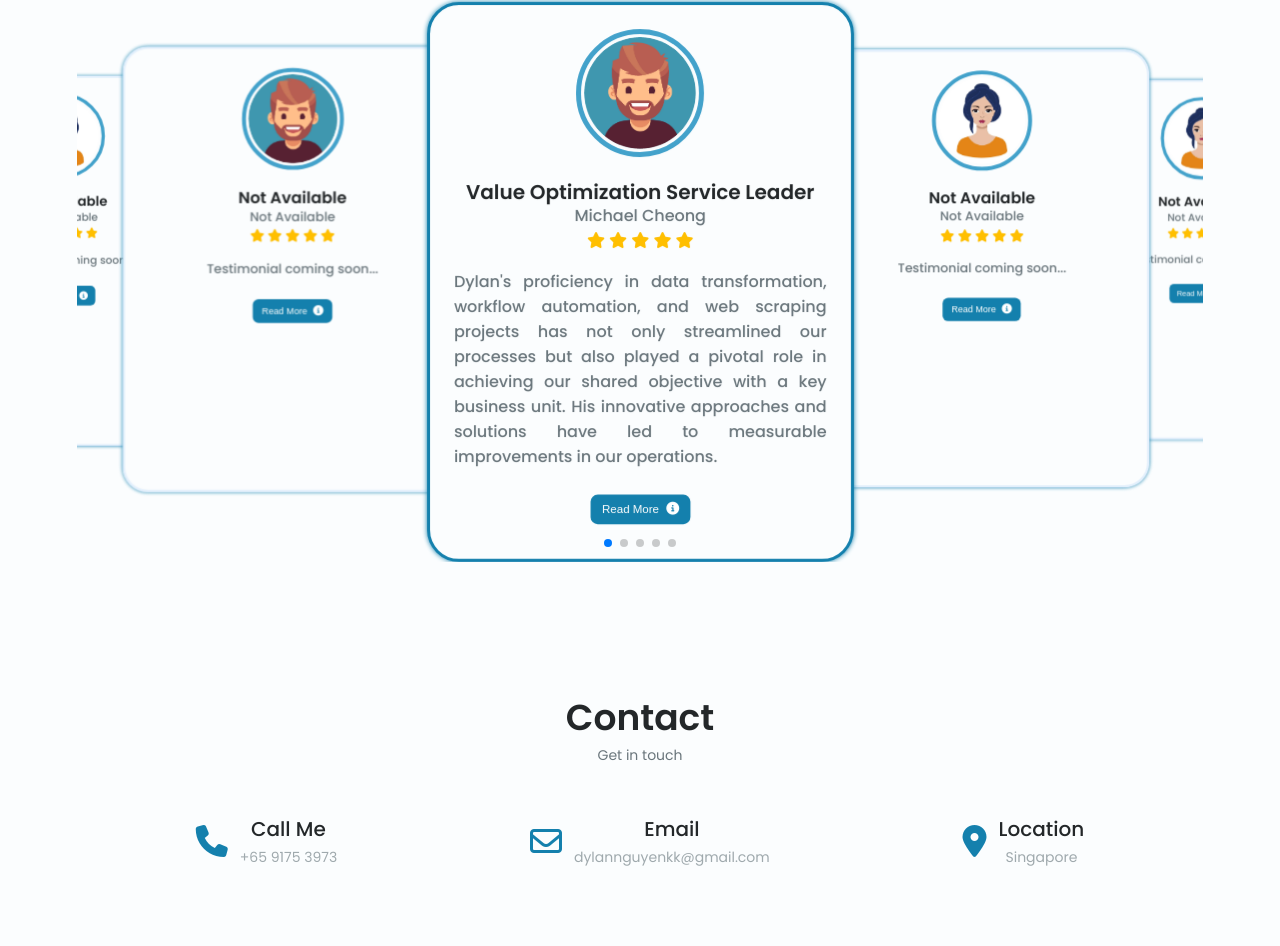
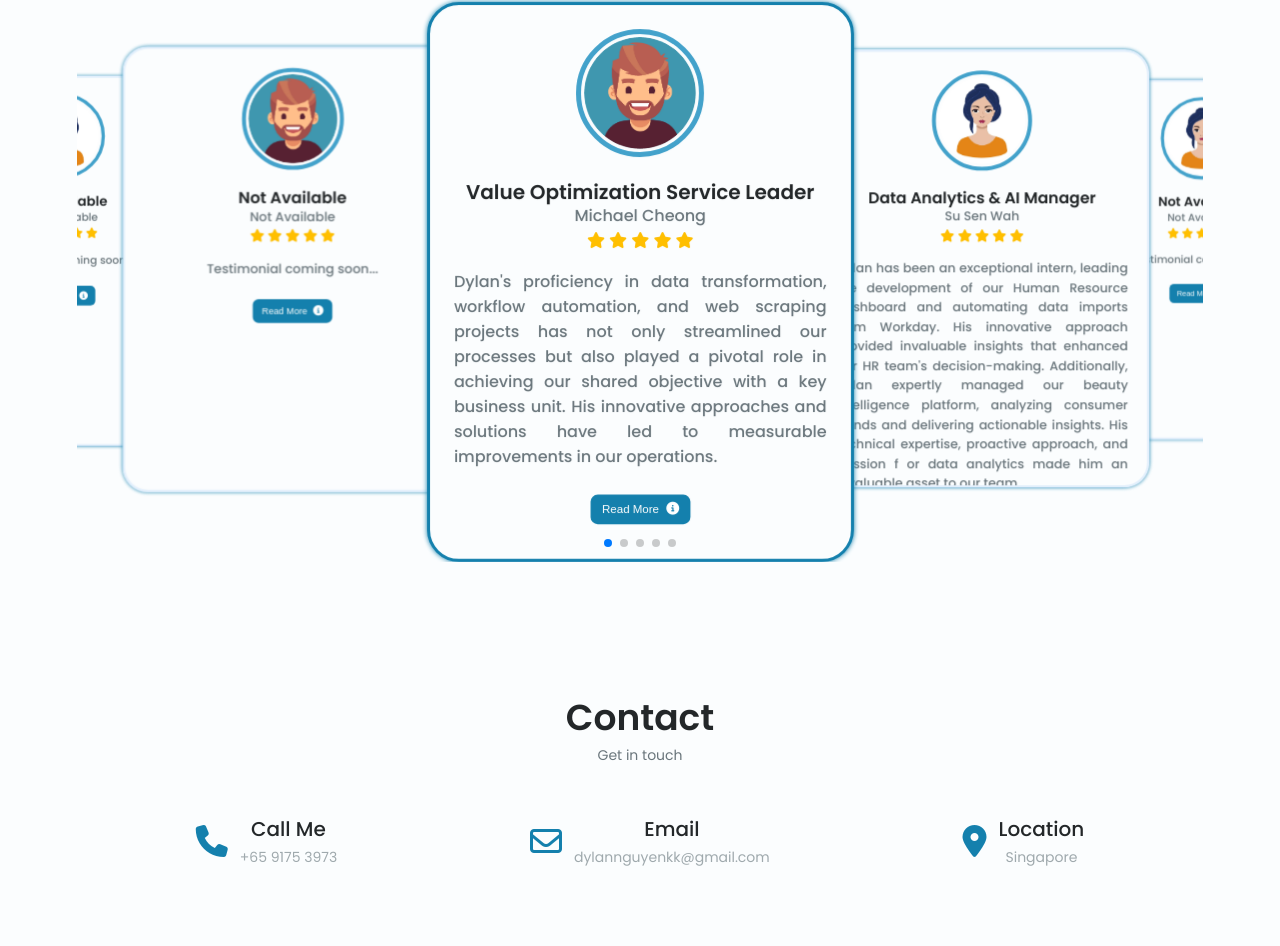
Before and after one commit to DylanNguyen2111/My_Portfolio, a plain HTML site: page index.html in a window 1280 px wide. Shown: the part 5553-6499 px from the top of the page. Drawn offline with nearby package versions, Linux system fonts and the light colour scheme; animation ran at ten frames a second.

Commit message:
update testimonial

```diff
--- a/index.html
+++ b/index.html
@@ -704,8 +704,8 @@
                     </div>
 
                     <div class="card__content">
-                    <span class="card__title">Not Available</span>
-                    <span class="card__name">Not Available</span>
+                    <span class="card__title">Data Analytics & AI Manager</span>
+                    <span class="card__name">Su Sen Wah</span>
                     <div>
                         <i class="fa-solid fa-star testimonial-icon-star"></i>
                         <i class="fa-solid fa-star testimonial-icon-star"></i>
@@ -713,9 +713,13 @@
                         <i class="fa-solid fa-star testimonial-icon-star"></i>
                         <i class="fa-solid fa-star testimonial-icon-star"></i>
                     </div>
-                    <p class="card__text">Testimonial coming soon...</p>
+                    <p class="card__text">Dylan has been an exceptional intern, leading the development of our Human Resource
+                        dashboard and automating data imports from Workday. His innovative approach provided invaluable insights
+                        that enhanced our HR team's decision-making. Additionally, Dylan expertly managed our beauty intelligence platform,
+                        analyzing consumer trends and delivering actionable insights. His technical expertise, proactive approach, and passion f
+                        or data analytics made him an invaluable asset to our team.</p>
                     <div class="read-more-button">
-                        <a href="https://drive.google.com/file/d/1NqJCDYwnC7xURdURu8ANs_nSzEmcV9H3/view?usp=sharing" target="_blank"  class="tooltip">
+                        <a href="https://drive.google.com/file/d/14DBG7gV_WM7IrG1k2bSjz4lVT6tDsdti/view?usp=sharing" target="_blank"  class="tooltip">
                             <button class="button button-flex small-button">
                                 Read More <i class="fa-solid fa-circle-info button-icon"></i>
                             </button>
```
Also changed, not shown: 2 other files.
